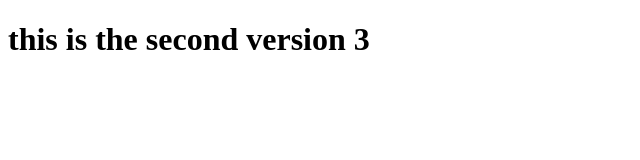
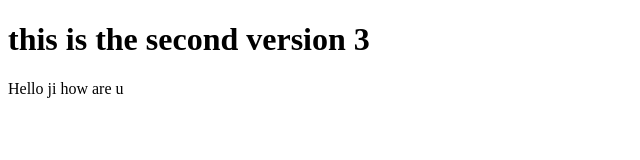
Before and after one commit to sumit-choudhary542/version, a plain HTML site: page index.html in a window 1280 px wide. Shown: the whole page, without its empty margins (0-640 px from the left). Drawn offline with Linux system fonts and the light colour scheme.

Commit message:
new version  for index.html

```diff
--- a/index.html
+++ b/index.html
@@ -8,4 +8,6 @@
 <body>
     <h1> this is the second version 3 </h1>
 </body>
+
+Hello ji how are u
 </html>
```
